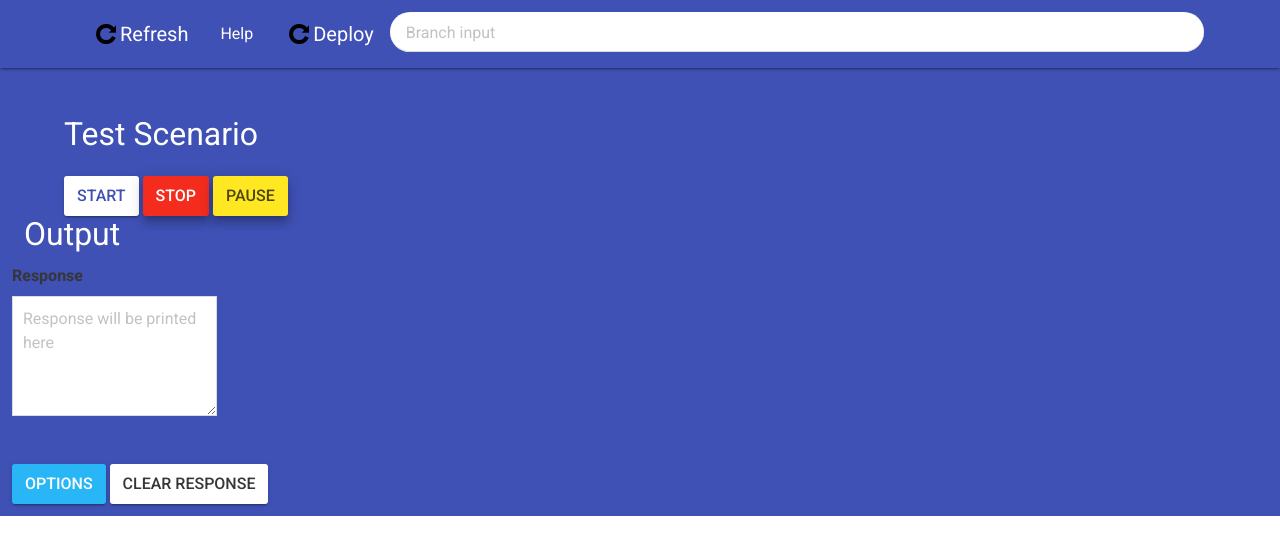
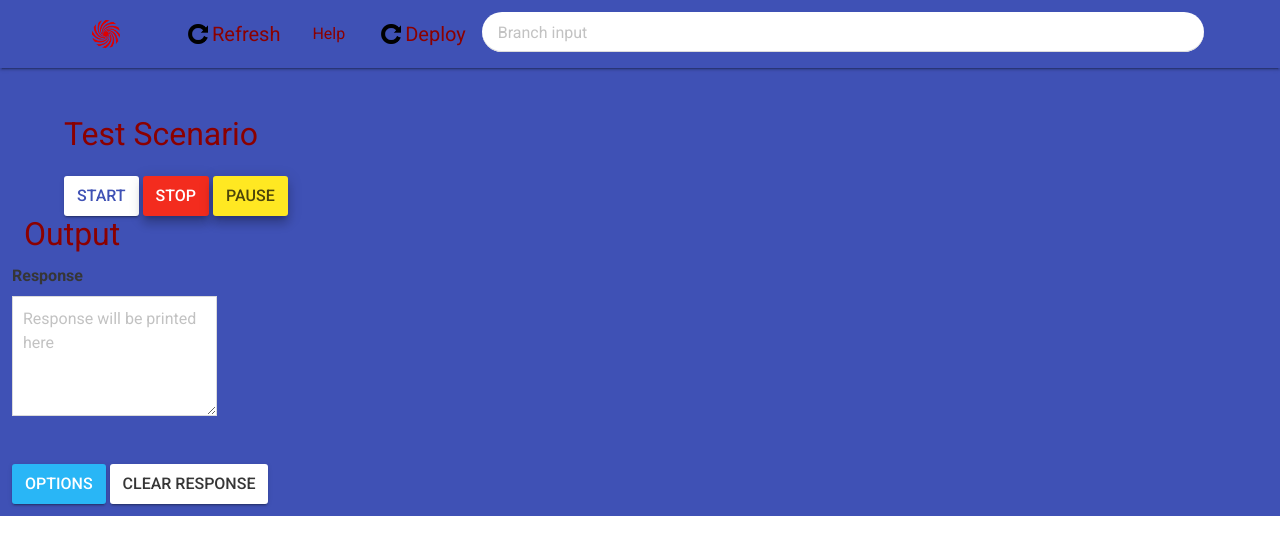
Before and after one commit to ramyrezzz/Controller, a plain HTML site: page index.html in a window 1280 px wide. Drawn offline with Linux system fonts and the light colour scheme.

Commit message:
Initial draft for media-saturn customization

```diff
--- a/index.html
+++ b/index.html
@@ -6,7 +6,7 @@
         <title>Controller Main view</title>
         <meta name="description" content="">
         <meta name="viewport" content="width=device-width, initial-scale=1">
-        <meta name="theme-color" content="#34495e">
+        <meta name="theme-color" content="#FF0000">
         <meta name="msapplication-TileColor" content="#FFFFFF">
 
         <link rel="manifest" href="site.webmanifest">
@@ -24,7 +24,6 @@
         </style>
     </head>
 
-
     <body class="theme-page">
     <section class="hero is-primary">
         <!-- Hero header: will stick at the top -->
@@ -32,16 +31,22 @@
             <nav class="main-nav navbar ">
                 <div class="container">
                     <div class="column">
-
                         <div class="navbar-start">
+                            <a class="navbar-item">
+                                <img src="img/favicon-194x194.png" alt="logo">
+                                <span class="title is-5" style="color:darkred; align-items: right" ></span>
+                            </a>
+                            <a class="navbar-item">
+                                <span class="title is-5" style="color:darkblue; align-items: right" ></span>
+                            </a>
                             <a class="navbar-item" href="/index.html">
                                 <img src="img/refresh.png" alt="" class="logo">
-                                <h1 class="title is-5">Refresh</h1>
+                                <h1 class="title is-5" style="color:darkred" >Refresh</h1>
                             </a>
-                            <a class="navbar-item " target="_blank" href="/help.html">Help</a>
+                            <a class="navbar-item " target="_blank" href="/help.html"  style="color:darkred" >Help</a>
                             <a class="navbar-item" href="#" onclick="fireAPICall('deployContainer')">
                                 <img src="img/refresh.png" alt=" " class="logo" align="center">
-                                <h2 class="title is-5"> Deploy </h2>
+                                <h2 class="title is-5" style="color:darkred" > Deploy </h2>
                             </a>
                             <input class="input is-rounded" type="text" placeholder="Branch input" id="branchID" width="48" height="48">
                         </div>
@@ -56,7 +61,7 @@
         <!-- Hero content: will be in the middle -->
         <div class="hero-body">
             <div class="container">
-                <h1 class="title">
+                <h1 class="title" style="color:darkred" >
                     Test Scenario
                 </h1>
                 <p>
@@ -65,7 +70,7 @@
                     <a class="button is-warning is-active" href="index.html" title="Pause the current Running scenario">PAUSE</a>
                 </p>
             </div>
-            <h2 class="title"> Output </h2>
+            <h2 class="title" style="color:darkred" > Output </h2>
             <div class="columns is-multiline">
                 <div class="field">
                     <label class="label">Response</label>
```
Also changed, not shown: help.html (added, +10 -0 lines), img/favicon-194x194.png (added), img/projectNew.jpg (deleted), site.webmanifest, 1 other file.
